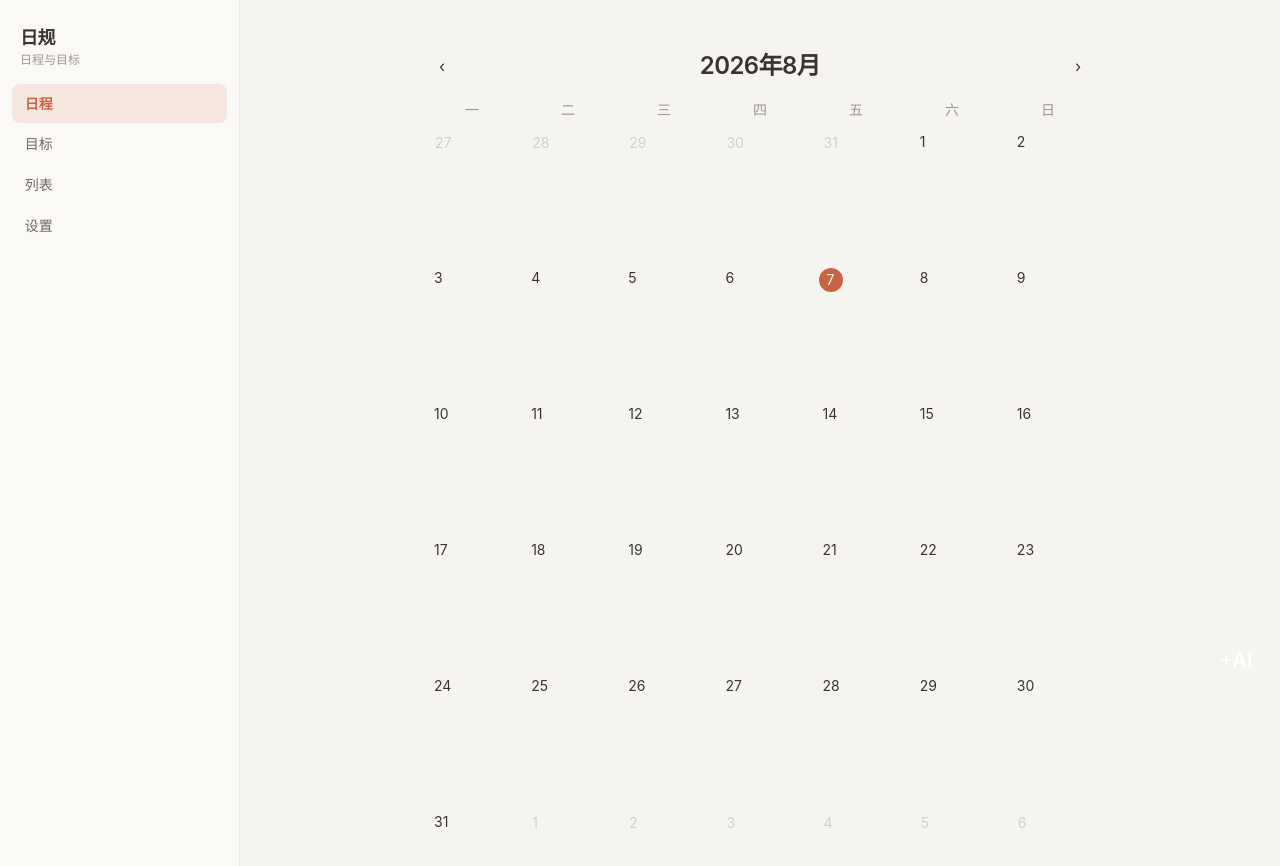
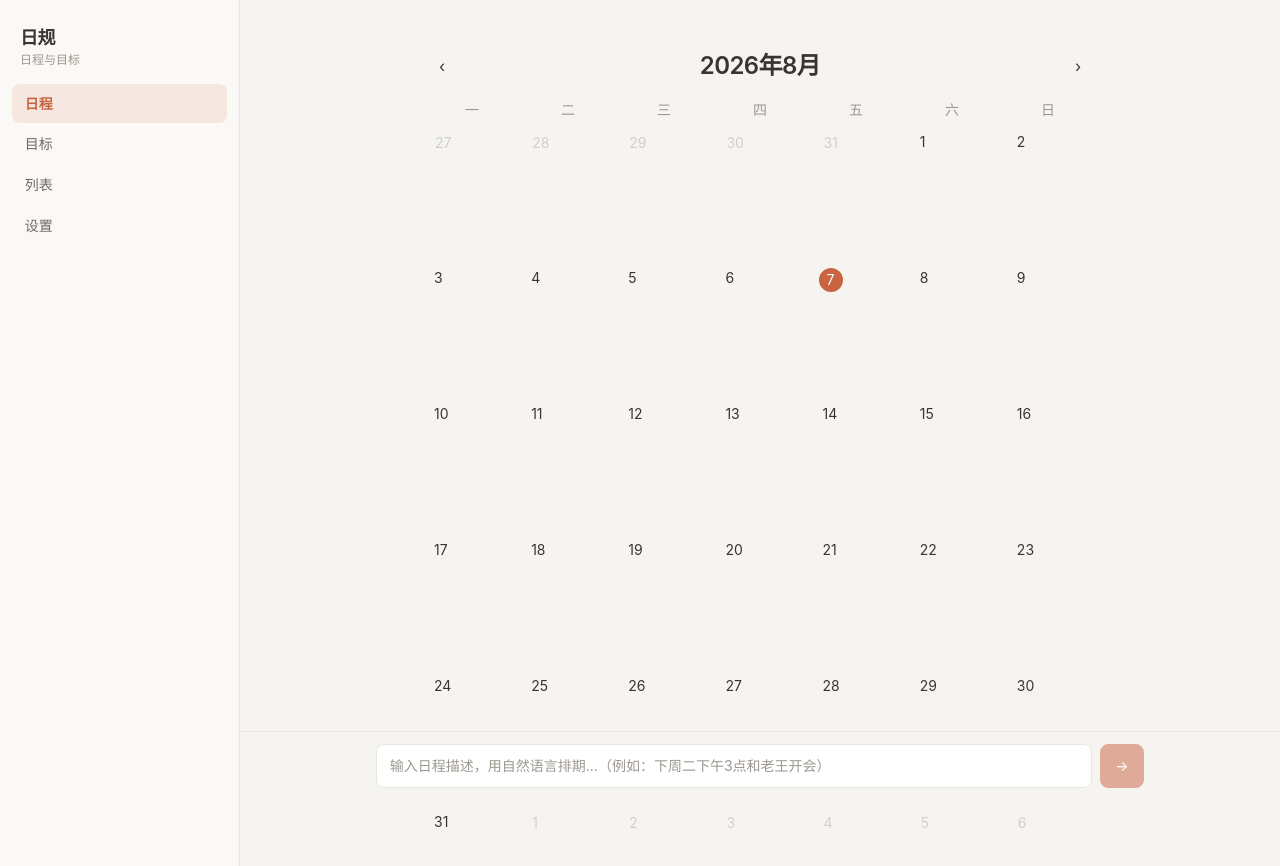
Before and after one commit to Justin-Ju-0413/rigui, a React (Vite) app: page / in a window 1280 px wide. Shown: the top 866 px of the page. Built offline with nearby package versions, Linux system fonts and the light colour scheme.

Commit message:
feat(ai): AI 输入框改为底部常驻（Claude 式）

```diff
--- a/src/components/AIInputPanel.tsx
+++ b/src/components/AIInputPanel.tsx
@@ -12,7 +12,6 @@ import dayjs from 'dayjs'
 export default function AIInputPanel() {
   const { config } = useLLMConfig()
   const { save } = useEvents()
-  const [open, setOpen] = useState(false)
   const [text, setText] = useState('')
   const [loading, setLoading] = useState(false)
   const [error, setError] = useState('')
@@ -61,7 +60,6 @@ export default function AIInputPanel() {
       repeat: parsed.repeat ?? 'none',
     })
     notifyEventsChanged()
-    setOpen(false)
     setParsed(null)
     setText('')
   }
@@ -74,31 +72,31 @@ export default function AIInputPanel() {
   }
 
   return (
-    <>
-      <button aria-label="AI 输入" onClick={() => { setOpen(true); if (!config) setError('请先在设置页配置 LLM') }}
-        className="glass-orb fixed bottom-28 right-4 z-20 flex h-14 w-14 items-center justify-center rounded-full text-xl font-semibold text-white">+AI</button>
-      {open && (
-        <div data-testid="ai-panel" className="fixed inset-0 z-30 flex flex-col justify-end bg-black/30 md:justify-center md:px-6" onClick={() => setOpen(false)}>
-          <div className="glass-strong rounded-t-[32px] p-4 pb-8 md:mx-auto md:max-w-lg md:rounded-[32px] md:pb-4" onClick={e => e.stopPropagation()}>
-            <div className="mx-auto mb-3 h-1 w-10 rounded-full bg-[var(--text-tertiary)]/40" />
-            <h2 className="mb-2 font-semibold">AI 日程输入</h2>
-            <textarea aria-label="描述你的日程" value={text} onChange={e => setText(e.target.value)}
-              placeholder="例如：下周二下午3点和老王开会，地点会议室A，提前10分钟提醒"
-              className="glass-input h-24 resize-none" />
-            <button onClick={() => void handleParse()} disabled={loading}
-              className="glass-btn glass-btn-primary mt-2 w-full">
-              {loading ? '解析中…' : '解析'}
-            </button>
-            {error && <p data-testid="parse-error" className="mt-2 text-sm" style={{ color: 'var(--danger)' }}>{error}</p>}
-            {parsed && (
-              <div className="mt-2">
-                <EventPreviewCard parsed={parsed} conflicts={conflicts} onConfirm={() => void handleConfirm()}
-                  onEdit={handleEdit} onCancel={() => setParsed(null)} />
-              </div>
-            )}
+    <div className="sticky bottom-0 z-20 border-t border-[var(--border)] bg-[var(--bg)]/95 px-4 pb-24 pt-3 backdrop-blur md:py-3">
+      <div className="mx-auto max-w-3xl">
+        {error && <p data-testid="parse-error" className="mb-2 text-sm" style={{ color: 'var(--danger)' }}>{error}</p>}
+        {parsed && (
+          <div className="mb-2">
+            <EventPreviewCard parsed={parsed} conflicts={conflicts} onConfirm={() => void handleConfirm()}
+              onEdit={handleEdit} onCancel={() => setParsed(null)} />
           </div>
+        )}
+        <div className="flex items-end gap-2">
+          <textarea aria-label="描述你的日程" value={text} onChange={e => setText(e.target.value)}
+            placeholder="输入日程描述，用自然语言排期…（例如：下周二下午3点和老王开会）"
+            rows={1}
+            onKeyDown={e => {
+              if (e.key === 'Enter' && !e.shiftKey) { e.preventDefault(); void handleParse() }
+            }}
+            data-testid="ai-input"
+            className="input min-h-11 max-h-40 flex-1 resize-none py-3" />
+          <button onClick={() => void handleParse()} disabled={loading || !text.trim()}
+            data-testid="ai-send"
+            className="btn btn-primary flex h-11 w-11 shrink-0 items-center justify-center rounded-full text-lg leading-none">
+            {loading ? '…' : '→'}
+          </button>
         </div>
-      )}
-    </>
+      </div>
+    </div>
   )
 }
```
Also changed, not shown: 2 other files (tests, documents, lock files or other folders).
